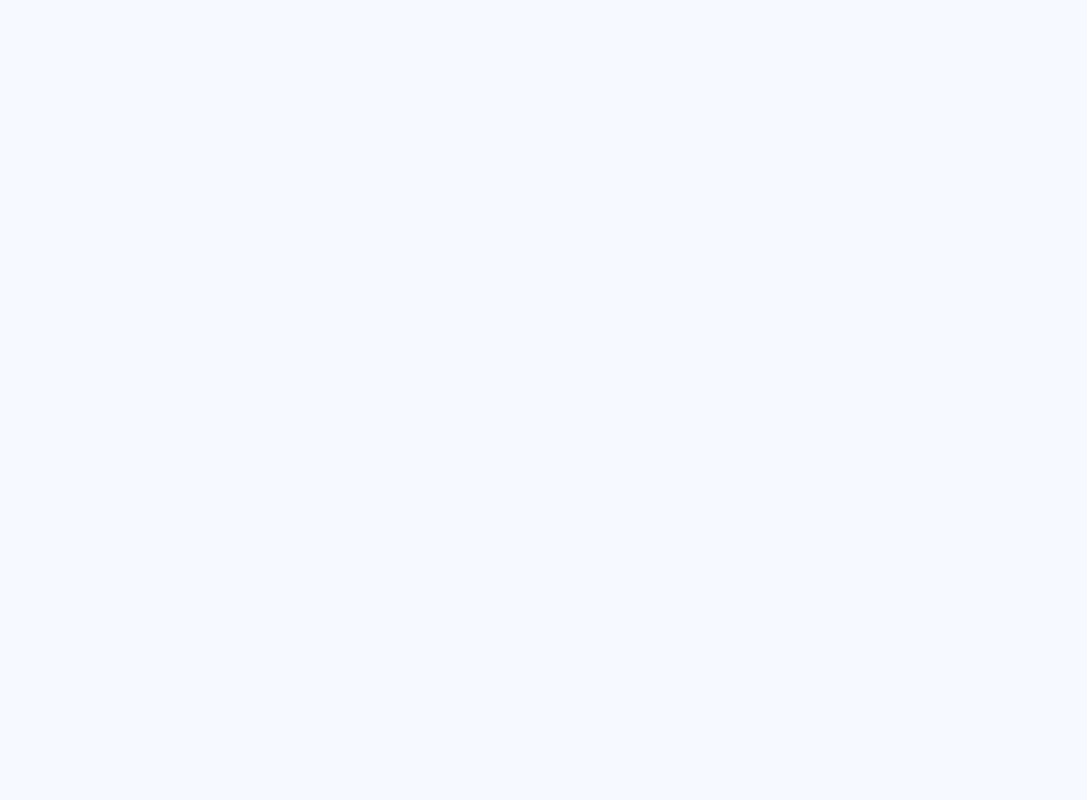
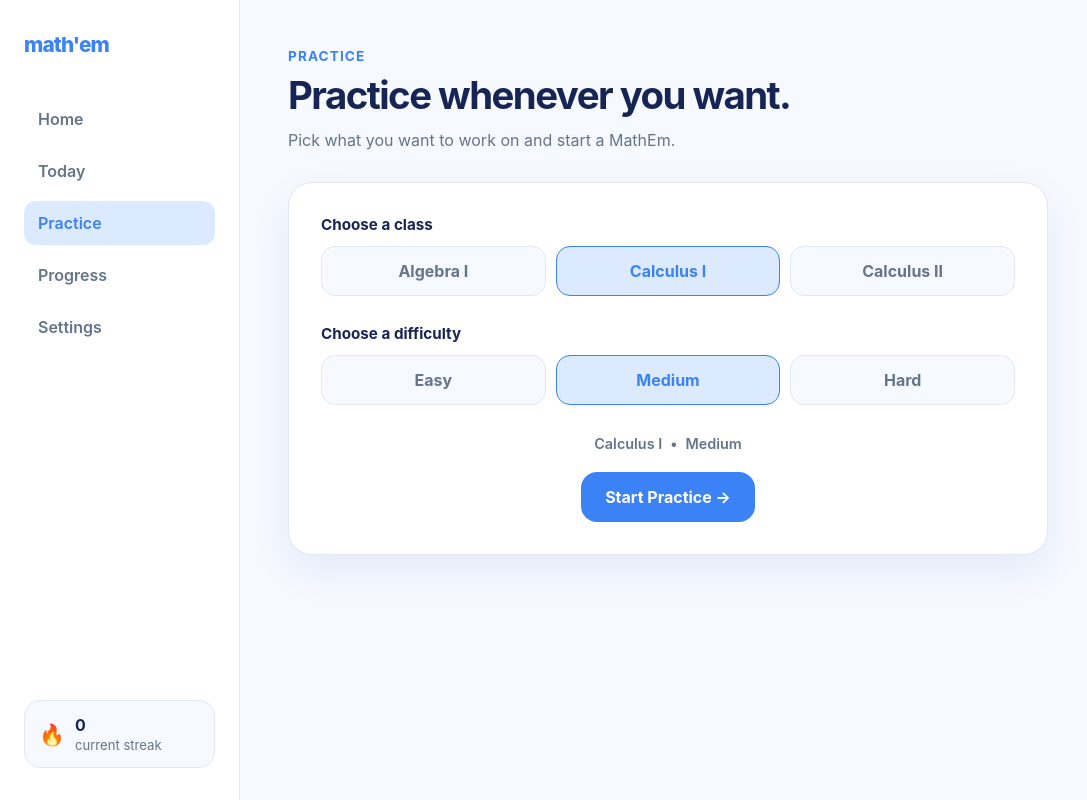
Before and after one commit to TracyyT/mathem, a React (Vite) app: page /practice in a window 1280 px wide. Before the commit this address had no page. Shown: the whole page, without its empty margins (0-1087 px from the left). Built offline with nearby package versions, Linux system fonts and the light colour scheme; a web font is replaced by a local one.

Commit message:
add practice mode with  its own page

```diff
--- a/src/App.css
+++ b/src/App.css
@@ -678,3 +678,319 @@
     flex-direction: column;
   }
 }
+
+/* =========================================================
+   MATHEM'D COMPLETION
+   ========================================================= */
+.mathemd-overlay {
+  position: fixed;
+  inset: 0;
+  z-index: 100;
+
+  display: flex;
+  align-items: center;
+  justify-content: center;
+
+  padding: 24px;
+
+  background: rgba(23, 37, 84, 0.18);
+  backdrop-filter: blur(1px);
+}
+
+.mathemd-card {
+  width: 100%;
+  max-width: 480px;
+
+  padding: 32px;
+
+  background: var(--surface);
+
+  border: 1px solid var(--border);
+  border-radius: var(--radius-large);
+
+  box-shadow:
+    0 24px 70px rgba(23, 37, 84, 0.18);
+}
+
+.mathemd-celebration {
+  display: flex;
+  flex-direction: column;
+  align-items: center;
+
+  text-align: center;
+}
+
+.mathemd-check {
+  width: 48px;
+  height: 48px;
+
+  display: flex;
+  align-items: center;
+  justify-content: center;
+
+  margin-bottom: 12px;
+
+  background: var(--light-blue);
+  color: var(--blue);
+
+  border-radius: 50%;
+
+  font-size: 1.4rem;
+  font-weight: 800;
+}
+
+.mathemd-title {
+  margin: 0;
+
+  color: var(--navy);
+
+  font-size: 1.6rem;
+  font-weight: 800;
+  letter-spacing: -0.03em;
+}
+
+.mathemd-message {
+  margin: 6px 0 0;
+
+  color: var(--muted);
+}
+
+.streak-earned {
+  margin-top: 14px;
+  padding: 8px 14px;
+
+  background: var(--background);
+  color: var(--navy);
+
+  border: 1px solid var(--border);
+  border-radius: 999px;
+
+  font-weight: 800;
+}
+
+.next-difficulty {
+  margin-top: 28px;
+  padding-top: 24px;
+
+  border-top: 1px solid var(--border);
+}
+
+.next-difficulty-label {
+  margin: 0 0 12px;
+
+  color: var(--navy);
+
+  font-weight: 700;
+  text-align: center;
+}
+
+.difficulty-options {
+  display: grid;
+  grid-template-columns: repeat(3, 1fr);
+  gap: 10px;
+}
+
+.difficulty-options button {
+  padding: 11px 14px;
+
+  background: var(--background);
+  color: var(--muted);
+
+  border: 1px solid var(--border);
+  border-radius: 12px;
+
+  font-weight: 700;
+
+  transition:
+    background 0.2s,
+    color 0.2s,
+    border-color 0.2s,
+    transform 0.2s;
+}
+
+.difficulty-options button:hover {
+  color: var(--navy);
+  border-color: var(--blue);
+  transform: translateY(-1px);
+}
+
+.difficulty-options button.selected {
+  background: var(--light-blue);
+  color: var(--blue);
+
+  border-color: var(--blue);
+}
+
+.done-button {
+  display: block;
+  width: fit-content;
+  min-width: 90px;
+
+  margin: 20px auto 0;
+
+  padding-left: 28px;
+  padding-right: 28px;
+}
+
+@media (max-width: 600px) {
+  .mathemd-card {
+    padding: 22px;
+  }
+
+  .difficulty-options {
+    grid-template-columns: 1fr;
+  }
+}
+
+.completed-card {
+  max-width: 720px;
+  margin-top: 28px;
+  padding: 40px;
+
+  text-align: center;
+
+  background: var(--surface);
+
+  border: 1px solid var(--border);
+  border-radius: var(--radius-large);
+
+  box-shadow: var(--shadow);
+}
+
+.completed-check {
+  width: 56px;
+  height: 56px;
+
+  display: flex;
+  align-items: center;
+  justify-content: center;
+
+  margin: 0 auto 16px;
+
+  background: var(--light-blue);
+  color: var(--blue);
+
+  border-radius: 50%;
+
+  font-size: 1.5rem;
+  font-weight: 800;
+}
+
+.completed-card h1 {
+  font-size: 2rem;
+}
+
+.completed-summary {
+  margin-top: 22px;
+
+  display: flex;
+  justify-content: center;
+  flex-wrap: wrap;
+  gap: 8px;
+
+  color: var(--muted);
+  font-size: 0.9rem;
+  font-weight: 600;
+}
+
+/* =========================================================
+   PRACTICE PAGE
+   ========================================================= */
+
+.practice-setup-card {
+  max-width: 760px;
+
+  margin-top: 32px;
+  padding: 32px;
+
+  background: var(--surface);
+
+  border: 1px solid var(--border);
+  border-radius: var(--radius-large);
+
+  box-shadow: var(--shadow);
+}
+
+.practice-option-section + .practice-option-section {
+  margin-top: 28px;
+}
+
+.practice-option-label {
+  margin: 0 0 12px;
+
+  color: var(--navy);
+
+  font-size: 0.95rem;
+  font-weight: 700;
+}
+
+.practice-choice-grid {
+  display: grid;
+  grid-template-columns: repeat(3, 1fr);
+
+  gap: 10px;
+}
+
+.practice-choice {
+  padding: 14px 16px;
+
+  background: var(--background);
+  color: var(--muted);
+
+  border: 1px solid var(--border);
+  border-radius: 14px;
+
+  font-weight: 700;
+
+  transition:
+    background 0.2s,
+    color 0.2s,
+    border-color 0.2s,
+    transform 0.2s;
+}
+
+.practice-choice:hover {
+  color: var(--navy);
+
+  border-color: var(--blue);
+
+  transform: translateY(-1px);
+}
+
+.practice-choice.selected {
+  background: var(--light-blue);
+  color: var(--blue);
+
+  border-color: var(--blue);
+}
+
+.practice-selection-summary {
+  margin-top: 30px;
+
+  display: flex;
+  justify-content: center;
+  gap: 8px;
+
+  color: var(--muted);
+
+  font-size: 0.9rem;
+  font-weight: 600;
+}
+
+.practice-start-button {
+  display: block;
+
+  width: fit-content;
+
+  margin: 20px auto 0;
+}
+
+@media (max-width: 700px) {
+  .practice-choice-grid {
+    grid-template-columns: 1fr;
+  }
+
+  .practice-setup-card {
+    padding: 24px;
+  }
+}
--- a/src/App.jsx
+++ b/src/App.jsx
@@ -8,6 +8,7 @@ import TodayPage from './pages/TodayPage'
 import ProgressPage from './pages/ProgressPage'
 import SettingsPage from './pages/SettingsPage'
 import AboutPage from './pages/AboutPage'
+import PracticePage from './pages/PracticePage'
 
 function App() {
   return (
@@ -20,6 +21,7 @@ function App() {
         <Route path="/today" element={<TodayPage />} />
         <Route path="/progress" element={<ProgressPage />} />
         <Route path="/settings" element={<SettingsPage />} />
+        <Route path="/practice" element={<PracticePage />} />
       </Route>
     </Routes>
   )
--- a/src/components/layout/Sidebar.jsx
+++ b/src/components/layout/Sidebar.jsx
@@ -4,6 +4,7 @@ function Sidebar() {
   const navItems = [
     { name: 'Home', path: '/home' },
     { name: 'Today', path: '/today' },
+    { name: 'Practice', path: '/practice' },
     { name: 'Progress', path: '/progress' },
     { name: 'Settings', path: '/settings' },
   ]
--- /dev/null
+++ b/src/pages/PracticePage.jsx
@@ -0,0 +1,95 @@
+import { useState } from 'react'
+
+function PracticePage() {
+  const [selectedCourse, setSelectedCourse] = useState('Calculus I')
+  const [selectedDifficulty, setSelectedDifficulty] = useState('Medium')
+
+  const courses = [
+    'Algebra I',
+    'Calculus I',
+    'Calculus II',
+  ]
+
+  const difficulties = [
+    'Easy',
+    'Medium',
+    'Hard',
+  ]
+
+  return (
+    <section className="page">
+      <div>
+        <p className="page-eyebrow">Practice</p>
+
+        <h1>Practice whenever you want.</h1>
+
+        <p className="page-description">
+          Pick what you want to work on and start a MathEm.
+        </p>
+      </div>
+
+      <div className="practice-setup-card">
+        <div className="practice-option-section">
+          <p className="practice-option-label">
+            Choose a class
+          </p>
+
+          <div className="practice-choice-grid">
+            {courses.map((course) => (
+              <button
+                key={course}
+                type="button"
+                className={
+                  selectedCourse === course
+                    ? 'practice-choice selected'
+                    : 'practice-choice'
+                }
+                onClick={() => setSelectedCourse(course)}
+              >
+                {course}
+              </button>
+            ))}
+          </div>
+        </div>
+
+        <div className="practice-option-section">
+          <p className="practice-option-label">
+            Choose a difficulty
+          </p>
+
+          <div className="practice-choice-grid">
+            {difficulties.map((difficulty) => (
+              <button
+                key={difficulty}
+                type="button"
+                className={
+                  selectedDifficulty === difficulty
+                    ? 'practice-choice selected'
+                    : 'practice-choice'
+                }
+                onClick={() => setSelectedDifficulty(difficulty)}
+              >
+                {difficulty}
+              </button>
+            ))}
+          </div>
+        </div>
+
+        <div className="practice-selection-summary">
+          <span>{selectedCourse}</span>
+          <span>•</span>
+          <span>{selectedDifficulty}</span>
+        </div>
+
+        <button
+          type="button"
+          className="primary-button practice-start-button"
+        >
+          Start Practice →
+        </button>
+      </div>
+    </section>
+  )
+}
+
+export default PracticePage
--- a/src/pages/TodayPage.jsx
+++ b/src/pages/TodayPage.jsx
@@ -6,11 +6,13 @@ function TodayPage() {
   const [answer, setAnswer] = useState('')
   const [result, setResult] = useState(null)
   const [showHint, setShowHint] = useState(false)
+  const [isCompleted, setIsCompleted] = useState(false)
+  const [nextDifficultyChoice, setNextDifficultyChoice] = useState('Same')
 
   const answerInputRef = useRef(null)
 
     const selectedCourse = 'Algebra I'
-    const selectedDifficulty = 'Hard'
+    const selectedDifficulty = 'Easy'
 
     const problem = getProblem(
         problems,
@@ -127,6 +129,32 @@ function TodayPage() {
         </p>
         </section>
       )
+    }
+
+    if (isCompleted) {
+    return (
+        <section className="page">
+        <p className="page-eyebrow">Today</p>
+
+        <div className="completed-card">
+            <div className="completed-check">✓</div>
+
+            <h1>MathEm’d for today.</h1>
+
+            <p className="page-description">
+            Nice work. Your next MathEm will follow your practice schedule.
+            </p>
+
+            <div className="completed-summary">
+            <span>{problem.course}</span>
+            <span>•</span>
+            <span>{problem.topic}</span>
+            <span>•</span>
+            <span>{problem.difficulty}</span>
+            </div>
+        </div>
+        </section>
+    )
     }
 
   return (
@@ -280,19 +308,61 @@ function TodayPage() {
             </div>
           )}
 
-          {result === 'correct' && (
-            <div className="answer-feedback correct-feedback">
-              <div>
-                <p className="feedback-title">
-                  Correct!
+         {result === 'correct' && (
+            <div className="mathemd-overlay">
+                <div className="mathemd-card">
+                <div className="mathemd-celebration">
+                <div className="mathemd-check">✓</div>
+
+                <p className="mathemd-title">MathEm’d!</p>
+
+                <p className="mathemd-message">
+                    You got it right.
                 </p>
 
-                <p className="feedback-text">
-                  Nice work.
+                <div className="streak-earned">
+                    +1 🔥
+                </div>
+                </div>
+
+                <div className="next-difficulty">
+                <p className="next-difficulty-label">
+                    How should the next MathEm feel?
                 </p>
+
+                <div className="difficulty-options">
+                {['Easier', 'Same', 'Harder'].map((choice) => (
+                    <button
+                    key={choice}
+                    type="button"
+                    className={
+                        nextDifficultyChoice === choice
+                        ? 'selected'
+                        : ''
+                    }
+                    onClick={() => setNextDifficultyChoice(choice)}
+                    >
+                    {choice}
+                    </button>
+                ))}
+                </div>
+                </div>
+
+                <button
+                    type="button"
+                    className="primary-button done-button"
+                    onClick={() => {
+                        setIsCompleted(true)
+                        setResult(null)
+                        }}
+                    >
+                    Done
+                    </button>
+
               </div>
             </div>
-          )}
+            )}
+
         </div>
       </div>
     </section>
```
